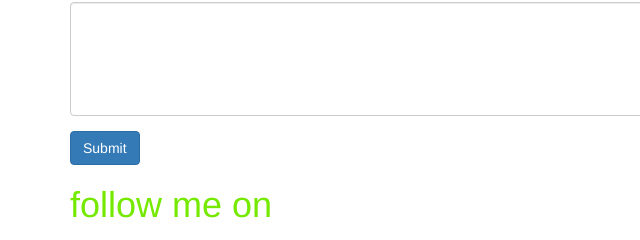
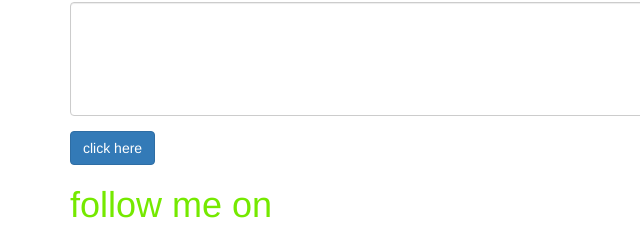
Before and after one commit to MohamedShahid123/profile, a plain HTML site: page index.html in a window 1280 px wide. Shown: the part 1220-1460 px from the top of the page, 0-640 px from the left. Drawn offline with nearby package versions, Linux system fonts and the light colour scheme.

Commit message:
Update index.html

```diff
--- a/index.html
+++ b/index.html
@@ -80,7 +80,7 @@ header{
      <textarea class="form-control" rows="5" id="comment"></textarea>
     </div>
                 <div class="form-group">
-                  <input type="submit" class="btn btn-primary" onclick="getText();">
+                  <button type="submit" class="btn btn-primary" onclick="getText();">click here</button>
                 </div>
                 <script>
                     function getText(){
```
